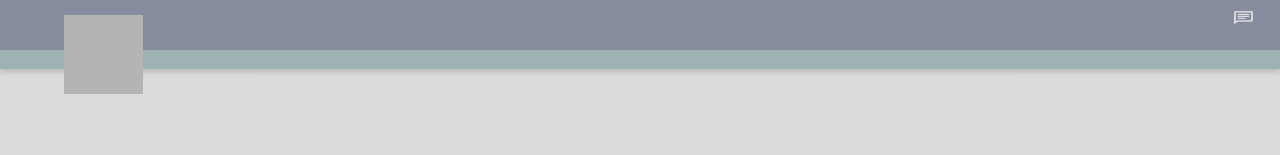
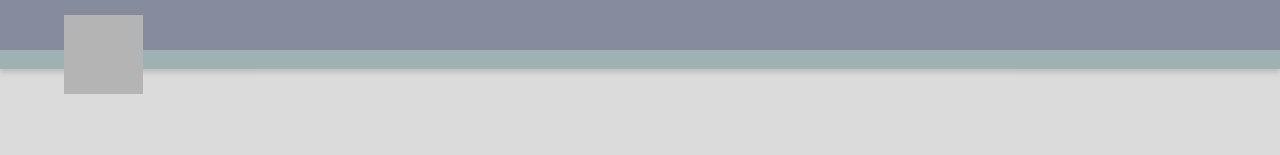
Before and after one commit to Rasskris/Planning-poker-FE, a React (Create React App) app in the folder pointing-poker/: page / in a window 1280 px wide. Shown: the top 155 px of the page. Built offline with nearby package versions, Linux system fonts and the light colour scheme; grey boxes are pictures that could not be loaded.

Commit message:
fix: fixed component isLogin state getting from redux store

```diff
--- a/pointing-poker/src/components/Header/Header.tsx
+++ b/pointing-poker/src/components/Header/Header.tsx
@@ -1,10 +1,12 @@
 import React, { useState } from 'react';
+import { useSelector } from 'react-redux';
 import classes from './Header.module.scss';
-import { ChatButton } from '../ChatButton/ChatButton';
+import { ChatButton } from '../index';
+import { RootState } from '../../store/store';
 
 const Header: React.FC = (): JSX.Element => {
+  const currentState = useSelector((state: RootState) => state.user.user);
   const [isChatOpen, setIsChatOpen] = useState(false);
-  const [isLogin, setIsLogin] = useState(true);
 
   const openChatHandler = (): void => {
     setIsChatOpen(!isChatOpen);
@@ -20,7 +22,7 @@ const Header: React.FC = (): JSX.Element => {
           <div className={classes.logo}>
             <div className={classes.logo_icon} />
           </div>
-          {isLogin ? <ChatButton isChatOpen={isChatOpen} onOpenChatHandler={openChatHandler} /> : null}
+          {currentState.isLogin ? <ChatButton isChatOpen={isChatOpen} onOpenChatHandler={openChatHandler} /> : null}
         </div>
       </div>
     </div>
```
